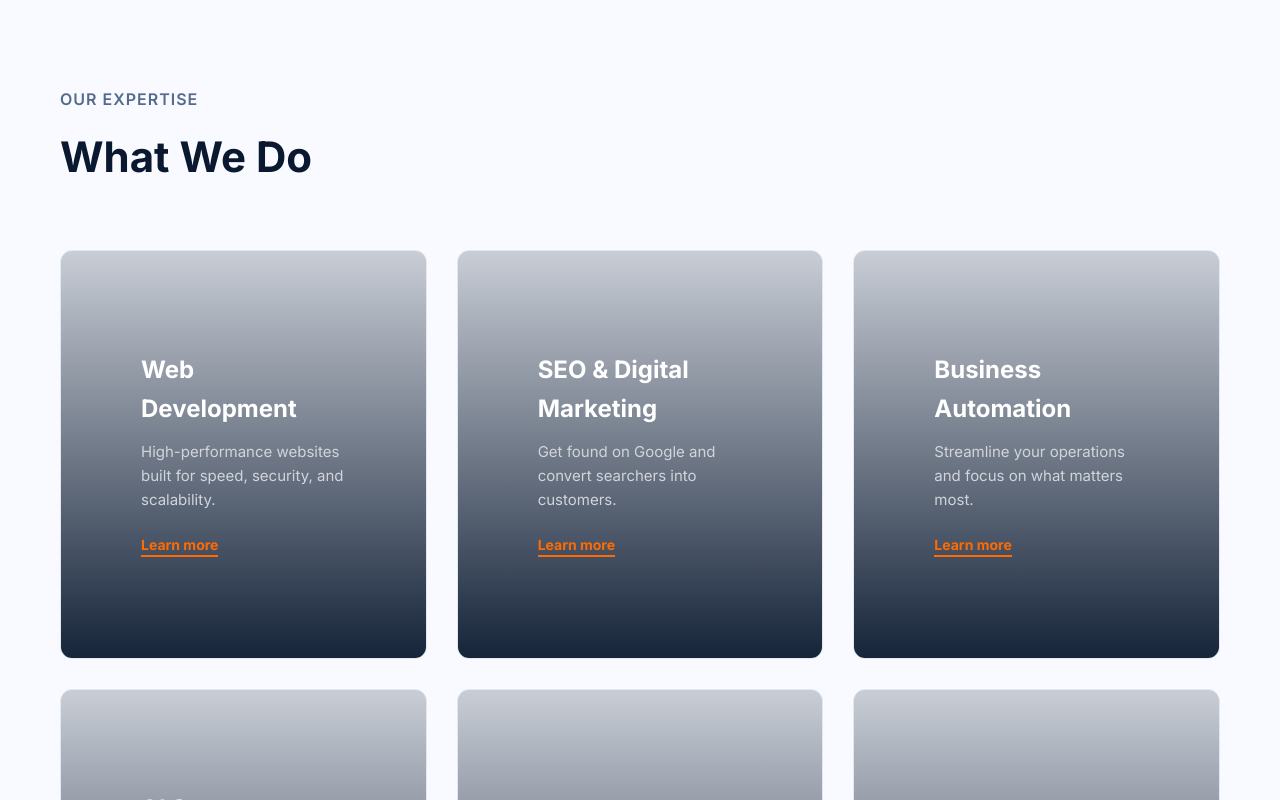
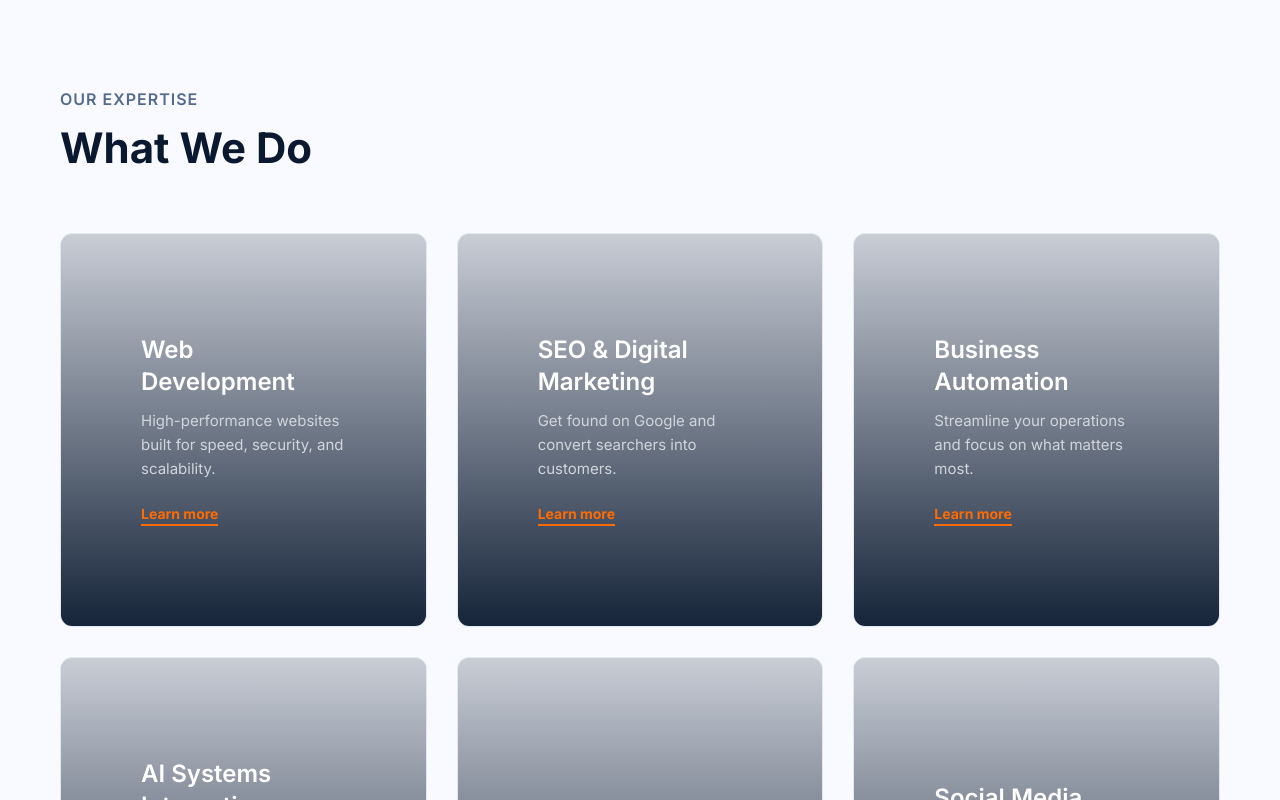
Before and after one commit to calvince25/marketing-wesite, a Next.js app: page / in a window 1280 px wide. Shown: the part 800-1600 px from the top of the page. Built offline with nearby package versions, Linux system fonts and the light colour scheme; no server answers.

Commit message:
style: resolve site-wide heading blurriness and optimize font rendering

```diff
--- a/src/app/globals.css
+++ b/src/app/globals.css
@@ -67,6 +67,10 @@
 
 html {
     scroll-behavior: smooth;
+    text-rendering: optimizeLegibility;
+    -webkit-font-smoothing: antialiased;
+    -moz-osx-font-smoothing: grayscale;
+    -webkit-text-size-adjust: 100%;
 }
 
 body {
@@ -76,6 +80,7 @@ body {
     line-height: 1.6;
     -webkit-font-smoothing: antialiased;
     -moz-osx-font-smoothing: grayscale;
+    text-rendering: optimizeLegibility;
 }
 
 .container {
@@ -86,6 +91,31 @@ body {
 
 h1, h2, h3, h4, h5, h6 {
     color: var(--primary-navy);
+    text-shadow: none !important;
+    filter: none !important;
+    -webkit-text-stroke: 0 !important;
+    text-stroke: 0 !important;
+    outline: none !important;
+    opacity: 1 !important;
+    letter-spacing: normal;
+    text-rendering: optimizeLegibility;
+    -webkit-font-smoothing: antialiased;
+    -moz-osx-font-smoothing: grayscale;
+}
+
+h1 {
+    font-weight: 800;
+    line-height: 1.15;
+}
+
+h2 {
+    font-weight: 700;
+    line-height: 1.2;
+}
+
+h3 {
+    font-weight: 600;
+    line-height: 1.3;
 }
 
 a {
```
Also changed, not shown: data/db/activity.json (+72 -0 lines), 1 other file (tests, documents, lock files or other folders).
